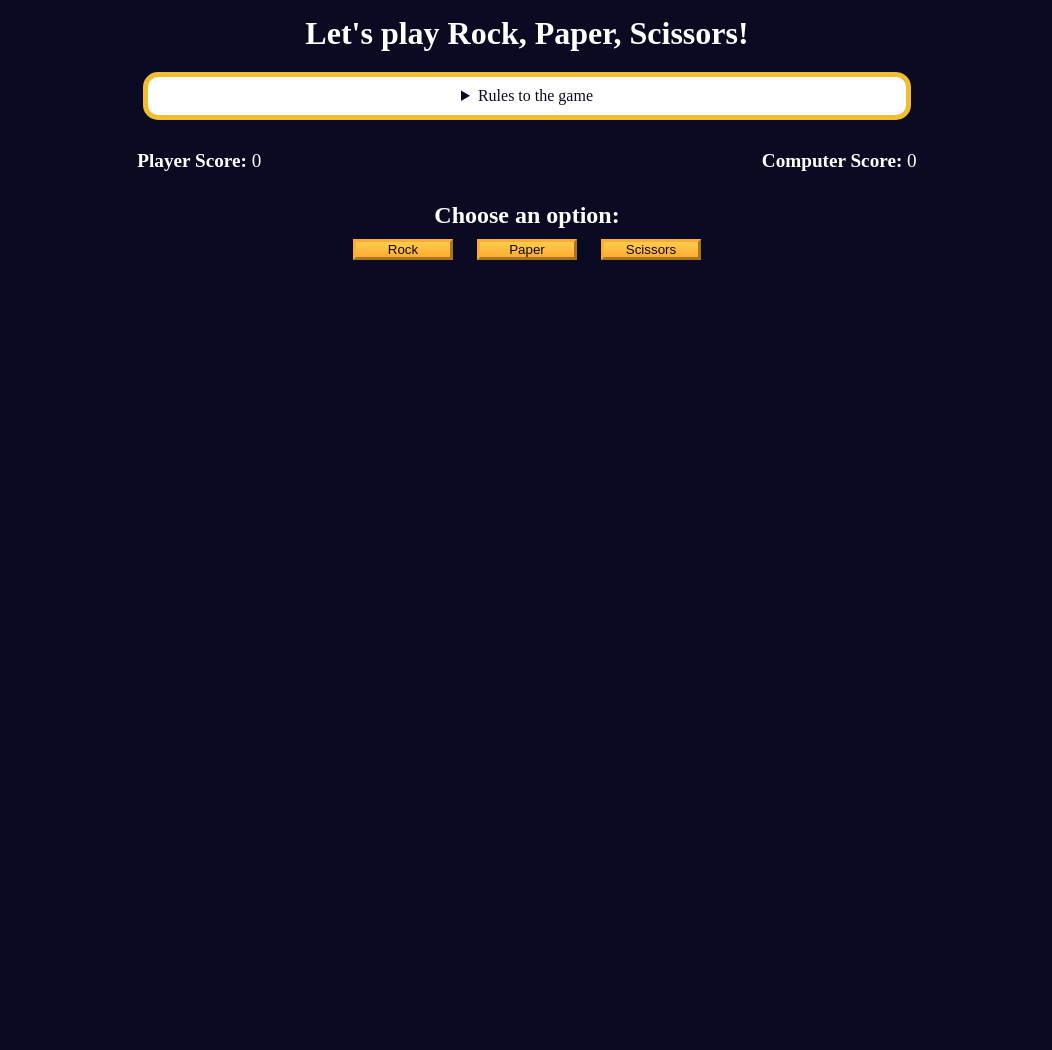
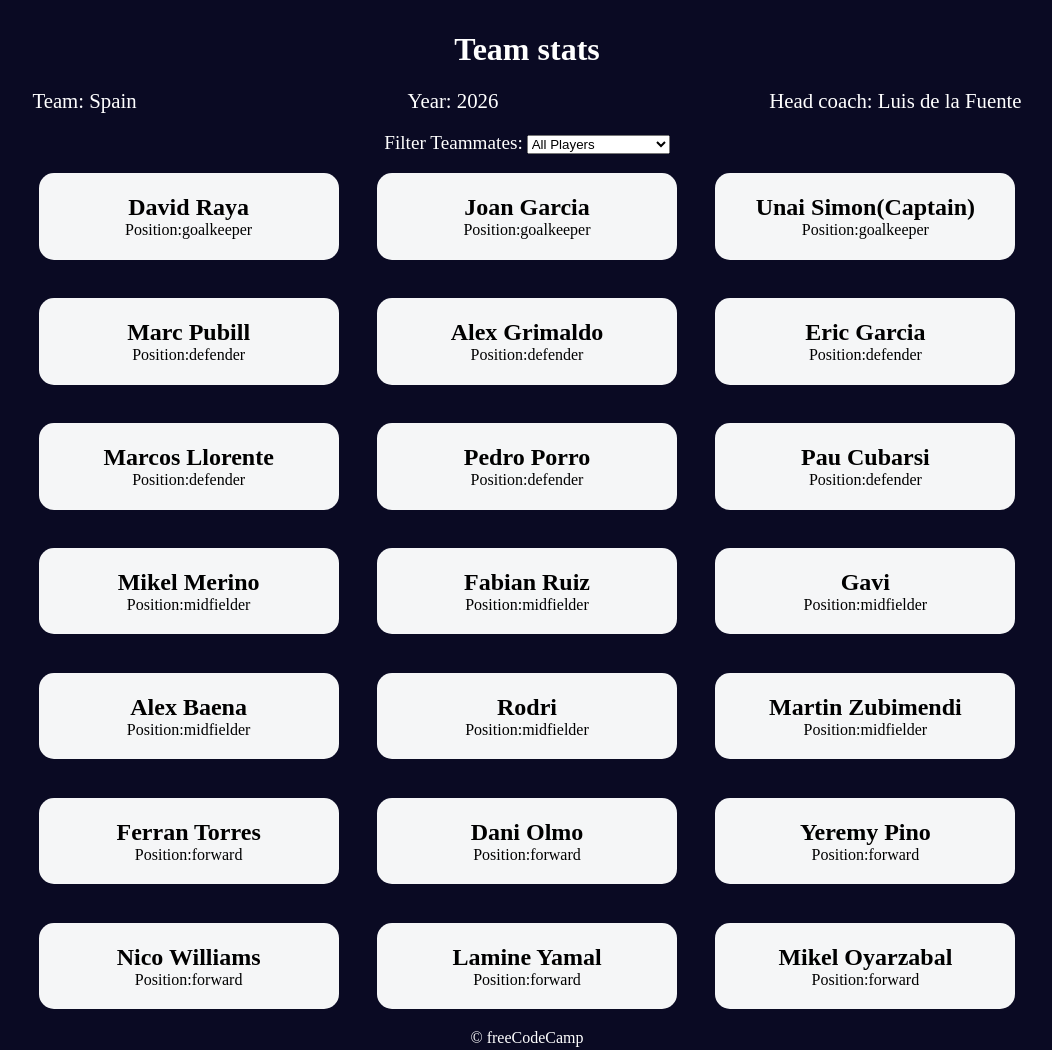
Before and after one commit to 1Keltone1/HTML-CSS-basics, a website: page HTML-Basic.html in a window 1280 px wide. Shown: the whole page, without its empty margins (113-1165 px from the left). Before the commit the page ends 800 px from the top, so only its background shows below. Drawn offline with Linux system fonts and the light colour scheme.

Commit message:
Set of Football Team Cards

```diff
--- a/HTML-Basic.html
+++ b/HTML-Basic.html
@@ -2,57 +2,32 @@
 <html lang="en">
   <head>
     <meta charset="UTF-8" />
+    <meta http-equiv="X-UA-Compatible" content="IE=edge" />
     <meta name="viewport" content="width=device-width, initial-scale=1.0" />
-    <title>Rock, Paper, Scissors game</title>
-    <link rel="stylesheet" href="./styles.css" />
+    <title>
+      Build a Set of Football Team Cards
+    </title>
+    <link rel="stylesheet" href="styles.css" />
   </head>
   <body>
-    <h1>Let's play Rock, Paper, Scissors!</h1>
+    <h1 class="title">Team stats</h1>
     <main>
-      <details class="rules-container">
-        <summary>Rules to the game</summary>
-
-        <p>You will be playing against the computer.</p>
-        <p>You can choose between Rock, Paper, and Scissors.</p>
-        <p>The first one to three points wins.</p>
-
-        <p>Here are the rules to getting a point in the game:</p>
-        <ul>
-          <li>Rock beats Scissors</li>
-          <li>Scissors beats Paper</li>
-          <li>Paper beats Rock</li>
-        </ul>
-        <p>
-          If the player and computer choose the same option (e.g., Paper and
-          Paper), then no one gets the point.
-        </p>
-      </details>
-
-      <div class="score-container">
-        <strong
-          >Player Score: <span class="score" id="player-score">0</span></strong
-        >
-        <strong
-          >Computer Score:
-          <span class="score" id="computer-score">0</span></strong
-        >
+      <div class="team-stats">
+        <p>Team: <span id="team"></span></p>
+        <p>Year: <span id="year"></span></p>
+        <p>Head coach: <span id="head-coach"></span></p>
       </div>
-
-      <section class="options-container">
-        <h2>Choose an option:</h2>
-        <div class="btn-container">
-          <button id="rock-btn" class="btn">Rock</button>
-          <button id="paper-btn" class="btn">Paper</button>
-          <button id="scissors-btn" class="btn">Scissors</button>
-        </div>
-      </section>
-
-      <div class="results-container">
-        <p id="results-msg"></p>
-        <p id="winner-msg"></p>
-        <button class="btn" id="reset-game-btn">Play again?</button>
-      </div>
+      <label class="options-label" for="players">Filter Teammates:</label>
+      <select name="players" id="players">
+        <option value="all">All Players</option>
+        <option value="forward">Position Forward</option>
+        <option value="midfielder">Position Midfielder</option>
+        <option value="defender">Position Defender</option>
+        <option value="goalkeeper">Position Goalkeeper</option>
+      </select>
+      <div class="cards" id="player-cards"></div>
     </main>
+    <footer>&copy; freeCodeCamp</footer>
     <script src="./index.js"></script>
   </body>
 </html>
--- a/index.js
+++ b/index.js
@@ -1,82 +1,175 @@
-const options = ["Rock", "Paper", "Scissors"];
-
-function getRandomComputerResult() {
-  const randomIndex = Math.floor(Math.random() * options.length);
-  return options[randomIndex];
+const footballTeam = {
+  team: "Spain",
+  year: 2026,
+  headCoach: "Luis de la Fuente",
+  players: [
+    {
+      name: "David Raya",
+      position: "goalkeeper",
+      isCaptain: false
+    },
+    {
+      name: "Joan Garcia",
+      position: "goalkeeper",
+      isCaptain: false
+    },
+    {
+      name: "Unai Simon",
+      position: "goalkeeper",
+      isCaptain: true
+    },
+    {
+      name: "Marc Pubill",
+      position: "defender",
+      isCaptain: false
+    },
+    {
+      name: "Alex Grimaldo",
+      position: "defender",
+      isCaptain: false
+    },
+    {
+      name: "Eric Garcia",
+      position: "defender",
+      isCaptain: false
+    },
+    {
+      name: "Marcos Llorente",
+      position: "defender",
+      isCaptain: false
+    },
+    {
+      name: "Pedro Porro",
+      position: "defender",
+      isCaptain: false
+    },
+    {
+      name: "Pau Cubarsi",
+      position: "defender",
+      isCaptain: false
+    },
+    {
+      name: "Mikel Merino",
+      position: "midfielder",
+      isCaptain: false
+    },
+    {
+      name: "Fabian Ruiz",
+      position: "midfielder",
+      isCaptain: false
+    },
+    {
+      name: "Gavi",
+      position: "midfielder",
+      isCaptain: false
+    },
+    {
+      name: "Alex Baena",
+      position: "midfielder",
+      isCaptain: false
+    },
+    {
+      name: "Rodri",
+      position: "midfielder",
+      isCaptain: false
+    },
+    {
+      name: "Martin Zubimendi",
+      position: "midfielder",
+      isCaptain: false
+    },
+    {
+      name: "Ferran Torres",
+      position: "forward",
+      isCaptain: false
+    },
+    {
+      name: "Dani Olmo",
+      position: "forward",
+      isCaptain: false
+    },
+    {
+      name: "Yeremy Pino",
+      position: "forward",
+      isCaptain: false
+    },
+    {
+      name: "Nico Williams",
+      position: "forward",
+      isCaptain: false
+    },
+    {
+      name: "Lamine Yamal",
+      position: "forward",
+      isCaptain: false
+    },
+    {
+      name: "Mikel Oyarzabal",
+      position: "forward",
+      isCaptain: false
+    }
+  ]
 }
 
-function hasPlayerWonTheRound(playerChoice, computerChoice) {
-  return (
-    (playerChoice === "Rock" && computerChoice === "Scissors") ||
-    (playerChoice === "Scissors" && computerChoice === "Paper") ||
-    (playerChoice === "Paper" && computerChoice === "Rock")
-  );
-}
+const coach = document.getElementById("head-coach");
+const team = document.getElementById("team");
+const year = document.getElementById("year");
 
-let playerScore = 0;
-let computerScore = 0;
+coach.textContent = footballTeam.headCoach;
+team.textContent = footballTeam.team;
+year.textContent = footballTeam.year;
 
-function getRoundResults(userOption) {
-  const computerResult = getRandomComputerResult();
-
-  if (hasPlayerWonTheRound(userOption, computerResult)) {
-    playerScore++;
-    return `Player wins! ${userOption} beats ${computerResult}`;
-  } else if (computerResult === userOption) {
-    return `It's a tie! Both chose ${userOption}`;
+const strings = [];
+for (const player of footballTeam.players) {
+  if (player.isCaptain) {
+    strings.push(
+      `<div class="player-card">
+        <h2>${player.name}(Captain)</h2>
+        <p>Position:${player.position}
+      </div>`
+    );
   } else {
-    computerScore++;
-    return `Computer wins! ${computerResult} beats ${userOption}`;
+    strings.push(
+      `<div class="player-card">
+        <h2>${player.name}</h2>
+        <p>Position:${player.position}
+      </div>`
+    );
   }
 }
 
-let playerScoreSpanElement = document.getElementById("player-score");
-let computerScoreSpanElement = document.getElementById("computer-score");
-let roundResultsMsg = document.getElementById("results-msg");
-let winnerMsgElement = document.getElementById("winner-msg");
-let optionsContainer = document.querySelector(".options-container");
-let resetGameBtn = document.getElementById("reset-game-btn");
+const container = document.getElementById("player-cards");
+container.innerHTML = strings.join("\n");
 
-function showResults(userOption) {
-  roundResultsMsg.innerText = getRoundResults(userOption);
-  computerScoreSpanElement.innerText = computerScore;
-  playerScoreSpanElement.innerText = playerScore;
+const selector = document.getElementById("players");
+selector.addEventListener("change", () => {
+  showPlayers(selector.value);
+})
 
-  if (playerScore === 3 || computerScore === 3) {
-    winnerMsgElement.innerText = `${
-      playerScore === 3 ? "Player" : "Computer"
-    } has won the game!`;
-
-    resetGameBtn.style.display = "block";
-    optionsContainer.style.display = "none";
+function showPlayers(option) {
+  if (option === "all") {
+    container.innerHTML = strings.join("\n");
+  } else {
+    const result = [];
+    for (const player of footballTeam.players) {
+      if (player.position === option) {
+        if (player.isCaptain) {
+          result.push(
+            `<div class="player-card">
+              <h2>${player.name}(Captain)</h2>
+              <p>Position:${player.position}
+            </div>`
+          );
+        } else {
+          result.push(
+            `<div class="player-card">
+              <h2>${player.name}</h2>
+              <p>Position:${player.position}
+            </div>`
+          );
+        }
+      }
+    }
+    container.innerHTML = result.join("\n");
   }
-};
-
-function resetGame() {
-  playerScore = 0;
-  computerScore = 0;
-  playerScoreSpanElement.textContent = playerScore;
-  computerScoreSpanElement.textContent = computerScore;
-  resetGameBtn.style.display = "none";
-  optionsContainer.style.display = "block";
-  winnerMsgElement.textContent = "";
-  roundResultsMsg.textContent = "";
 }
-
-resetGameBtn.addEventListener("click", resetGame);
-
-const rockBtn = document.getElementById("rock-btn");
-const paperBtn = document.getElementById("paper-btn");
-const scissorsBtn = document.getElementById("scissors-btn");
-
-rockBtn.addEventListener("click", function () {
-  showResults("Rock");
-});
-
-paperBtn.addEventListener("click", function () {
-  showResults("Paper");
-});
-
-scissorsBtn.addEventListener("click", function () {
-  showResults("Scissors");
-});
--- a/styles.css
+++ b/styles.css
@@ -1,87 +1,64 @@
 *,
 *::before,
 *::after {
+  box-sizing: border-box;
   margin: 0;
   padding: 0;
-  box-sizing: border-box;
 }
 
 :root {
-  --very-dark-blue: #0a0a23;
+  --dark-grey: #0a0a23;
+  --light-grey: #f5f6f7;
   --white: #ffffff;
-  --yellow: #f1be32;
-  --golden-yellow: #feac32;
+  --black: #000;
 }
 
 body {
-  background-color: var(--very-dark-blue);
+  background-color: var(--dark-grey);
   text-align: center;
+  padding: 10px;
+}
+
+.title,
+.options-label,
+.team-stats,
+footer {
   color: var(--white);
 }
 
-h1 {
-  margin: 15px 0 20px;
+.title {
+  margin: 1.3rem 0;
 }
 
-.btn {
-  cursor: pointer;
-  width: 100px;
-  margin: 10px;
-  color: var(--very-dark-blue);
-  background-color: var(--golden-yellow);
-  background-image: linear-gradient(#fecc4c, #ffac33);
-  border-color: var(--golden-yellow);
-  border-width: 3px;
+.team-stats {
+  display: flex;
+  justify-content: space-around;
+  flex-wrap: wrap;
+  font-size: 1.3rem;
+  margin: 1.2rem 0;
 }
 
-.btn:hover {
-  background-image: linear-gradient(#ffcc4c, #f89808);
-}
-
-.rules-container {
-  padding: 10px 0;
-  margin: auto;
-  border-radius: 15px;
-  border: 5px solid var(--yellow);
-  background-color: var(--white);
-  color: var(--very-dark-blue);
-}
-
-.rules-container ul {
-  list-style-type: none;
-}
-
-.rules-container p {
-  margin: 10px 0;
-}
-
-@media (min-width: 760px) {
-  .rules-container {
-    width: 60%;
-  }
-}
-
-.score-container {
-  display: flex;
-  justify-content: space-around;
-  margin: 30px 0;
+.options-label {
   font-size: 1.2rem;
 }
 
-.score {
-  font-weight: 500;
+.cards {
+  display: flex;
+  flex-wrap: wrap;
+  justify-content: center;
+  align-items: center;
 }
 
-.results-container {
-  font-size: 1.3rem;
-  margin: 15px 0;
+.player-card {
+  background-color: var(--light-grey);
+  padding: 1.3rem;
+  margin: 1.2rem;
+  width: 300px;
+  border-radius: 15px;
 }
 
-#winner-msg {
-  margin-top: 25px;
+@media (max-width: 768px) {
+  .team-stats {
+    flex-direction: column;
+  }
 }
-
-#reset-game-btn {
-  display: none;
-  margin: 20px auto;
-}
```
